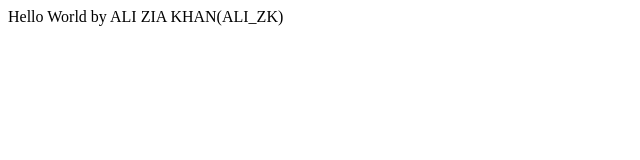
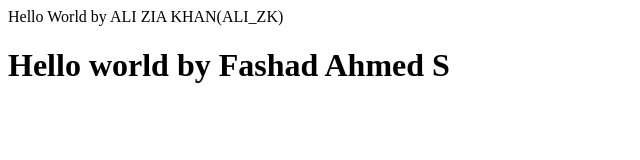
Before and after one commit to ALI-ZIA-KHAN/PIAIC_BOOTCAMP2020, a plain HTML site: page index.html in a window 1280 px wide. Shown: the whole page, without its empty margins (0-640 px from the left). Drawn offline with Linux system fonts and the light colour scheme.

Commit message:
Updated by Fashad

```diff
--- a/index.html
+++ b/index.html
@@ -7,6 +7,6 @@
 </head>
 <body>
     <div>Hello World by ALI ZIA KHAN(ALI_ZK)</div>
-
+    <h1> Hello world by Fashad Ahmed S </h1>
 </body>
 </html>
```
